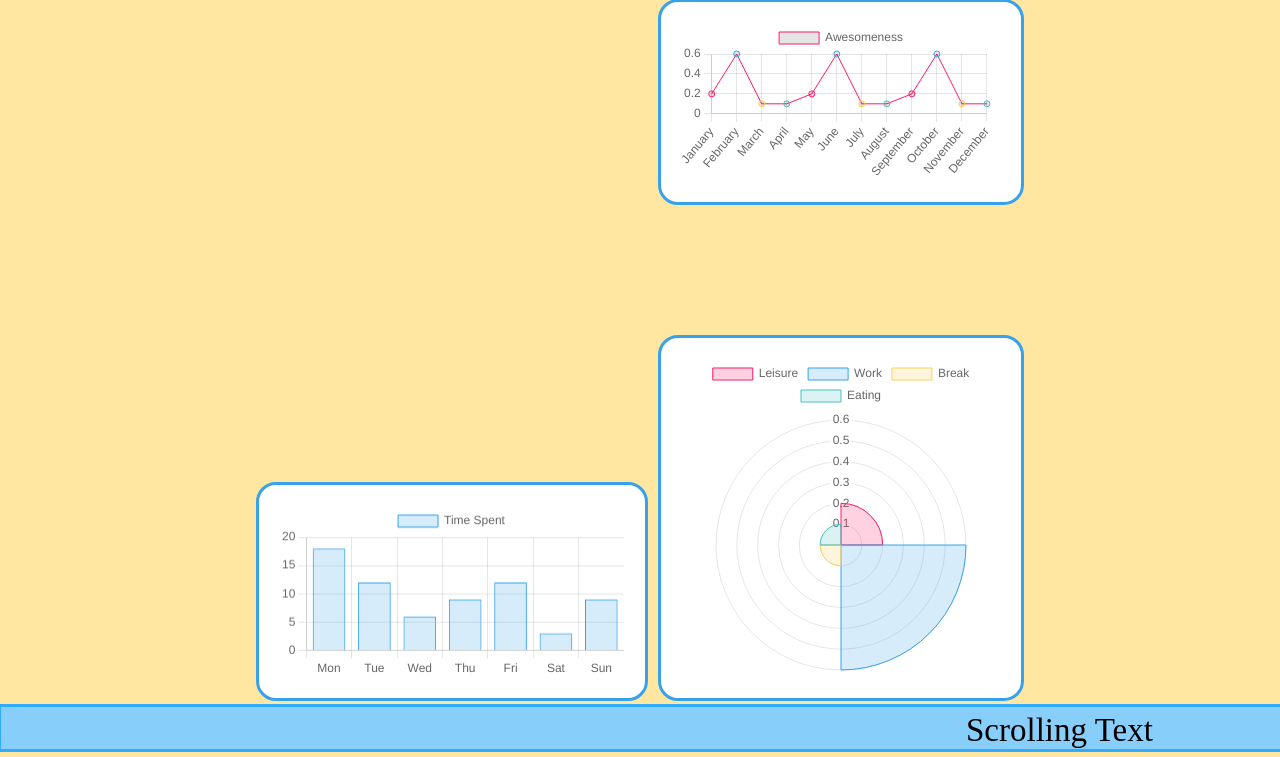
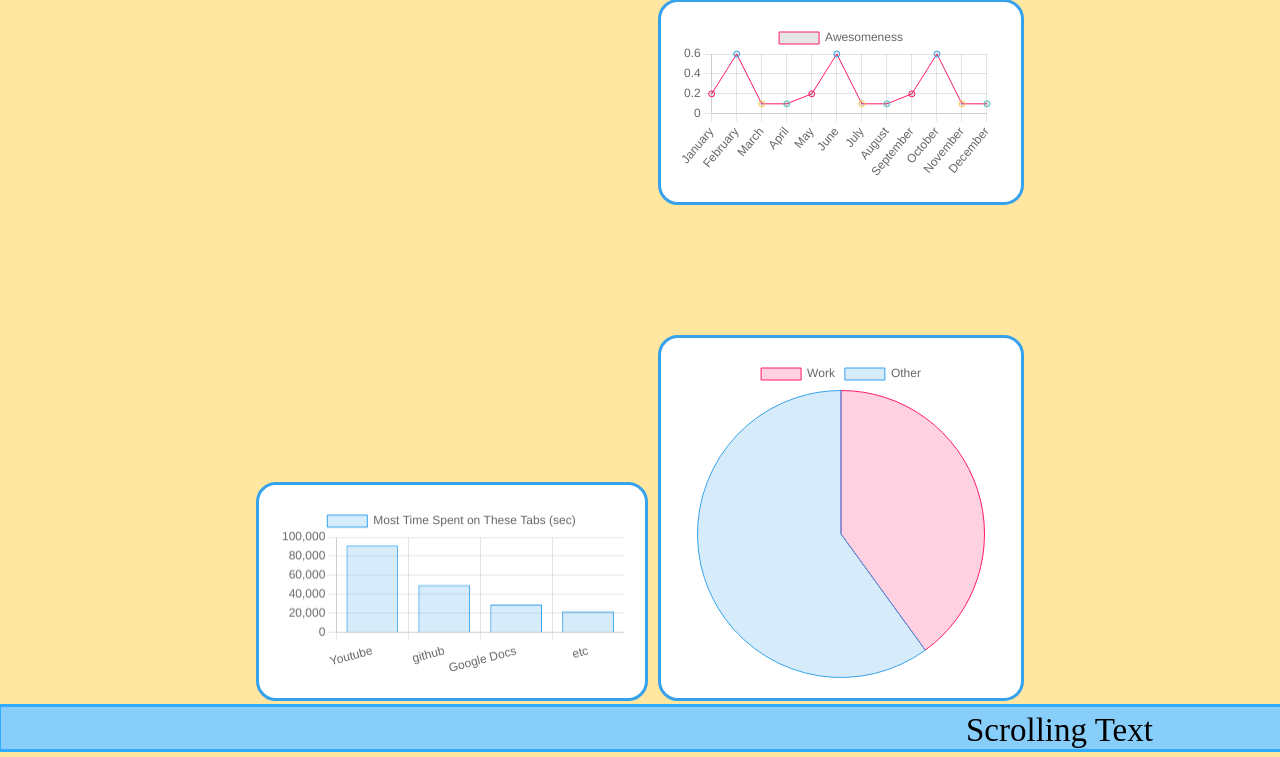
Before and after one commit to Habit-Tracker-Google-Project/Baron, a browser extension: page HabitTracker/HabitTracker.html in a window 1280 px wide. Shown: the part 43-800 px from the top of the page. Drawn offline with nearby package versions, Linux system fonts and the light colour scheme.

Commit message:
how do I use local storage and chrome local storage for the habit tracker :(

```diff
--- a/HabitTracker/HabitTracker.html
+++ b/HabitTracker/HabitTracker.html
@@ -70,126 +70,8 @@
     </div>
 
     <script type="text/javascript" src="https://cdn.jsdelivr.net/npm/chart.js/dist/chart.umd.min.js"></script>
-    <script>
+    <script type="text/javascript" src="Script.js"></script>
 
-    // https://www.chartjs3.com/docs/chart/chart-types/
-
-    // 1st chart -------------------------------------------------------------------------
-
-    // attributes and data of the bar chart
-    let data = {
-      labels: ['Mon', 'Tue', 'Wed', 'Thu', 'Fri', 'Sat', 'Sun'],
-      datasets: [{
-        label: 'Time Spent',
-        data: [18, 12, 6, 9, 12, 3, 9],
-        backgroundColor: [
-          'rgba(54, 162, 235, 0.2)',
-        ],
-        borderColor: [
-          'rgba(54, 162, 235, 1)',
-        ],
-        borderWidth: 1
-      }]
-    };
-
-    // config
-    const config1 = {
-      type: 'bar',
-      data,
-      options: {
-        scales: { // puts measurements on the side aka the scale of the x and y axis
-          y: {
-            beginAtZero: true
-          }
-        }
-      }
-    };
-
-    // render init block
-    const barChart = new Chart(
-      document.getElementById('barChart'),
-      config1
-    );
-
-    // 2nd chart -------------------------------------------------------------------------
-
-    // attributes and data of the pie chart
-    data = {
-      labels: ['Leisure','Work','Break','Eating'],
-      datasets: [{
-        label: 'Monthly Sales',
-        data: [0.2, 0.6, 0.1, 0.1],
-        backgroundColor: [
-          'rgba(255, 26, 104, 0.2)',
-          'rgba(54, 162, 235, 0.2)',
-          'rgba(255, 206, 86, 0.2)',
-          'rgba(75, 192, 192, 0.2)',
-        ],
-        borderColor: [
-          'rgba(255, 26, 104, 1)',
-          'rgba(54, 162, 235, 1)',
-          'rgba(255, 206, 86, 1)',
-          'rgba(75, 192, 192, 1)',
-        ],
-        borderWidth: 1
-      }]
-    };
-
-    // config
-    const config2 = {
-      type: 'polarArea',
-      data,
-      options: {
-      }
-    };
-
-    // render init block
-    const polarChart = new Chart(
-      document.getElementById('polarChart'),
-      config2
-    );
-
-    // 3nd chart -------------------------------------------------------------------------
-
-    // attributes and data of the pie chart
-    data = {
-      labels: ['January','February','March','April','May','June','July','August','September','October','November','December'],
-      datasets: [{
-        label: 'Awesomeness',
-        data: [0.2, 0.6, 0.1, 0.1, 0.2, 0.6, 0.1, 0.1, 0.2, 0.6, 0.1, 0.1],
-        borderColor: [
-          'rgba(255, 26, 104, 1)',
-          'rgba(54, 162, 235, 1)',
-          'rgba(255, 206, 86, 1)',
-          'rgba(75, 192, 192, 1)',
-          'rgba(255, 26, 104, 1)',
-          'rgba(54, 162, 235, 1)',
-          'rgba(255, 206, 86, 1)',
-          'rgba(75, 192, 192, 1)',
-          'rgba(255, 26, 104, 1)',
-          'rgba(54, 162, 235, 1)',
-          'rgba(255, 206, 86, 1)',
-          'rgba(75, 192, 192, 1)',
-        ],
-        borderWidth: 1
-      }]
-    };
-
-    // config
-    const config3 = {
-      type: 'line',
-      data,
-      options: {
-      }
-    };
-
-    // render init block
-    const lineChart = new Chart(
-      document.getElementById('lineChart'),
-      config3
-    );
-
-    </script>
 
 
   <nav>
--- a/HabitTracker/Script.js
+++ b/HabitTracker/Script.js
@@ -1,45 +1,43 @@
-import { CircularGauge } from '@syncfusion/ej2-circulargauge';
+// Data pulling ----------------------------------------------------
 
-// initialize CircularGauge component
-let gauge = new CircularGauge();
+let urls = [];
+let times = [];
 
-// render initialized CircularGauge
-gauge.appendTo('#container');
+Object.entries(localStorage).forEach(([key, item]) => {
+  if (key != "list"){ // get every key : value pair except for the to-do list
+    urls.push(key);
+    times.push(item);
+  }
+})
 
-// setup
-const data = {
-  labels: ['Mon', 'Tue', 'Wed', 'Thu', 'Fri', 'Sat', 'Sun'],
+
+console.log(urls);
+console.log(times);
+
+// 1st chart -------------------------------------------------------------------------
+
+// attributes and data of the bar chart
+let data = {
+  labels: ['Youtube','github','Google Docs','etc'], // array of website names (this is placeholder array)
   datasets: [{
-    label: 'Weekly Sales',
-    data: [18, 12, 6, 9, 12, 3, 9],
+    label: 'Most Time Spent on These Tabs (sec)', // title of the chart
+    data: [91294, 50000, 29294, 22222], // array of times (this is a placeholder array)
     backgroundColor: [
-      'rgba(255, 26, 104, 0.2)',
       'rgba(54, 162, 235, 0.2)',
-      'rgba(255, 206, 86, 0.2)',
-      'rgba(75, 192, 192, 0.2)',
-      'rgba(153, 102, 255, 0.2)',
-      'rgba(255, 159, 64, 0.2)',
-      'rgba(0, 0, 0, 0.2)'
     ],
     borderColor: [
-      'rgba(255, 26, 104, 1)',
       'rgba(54, 162, 235, 1)',
-      'rgba(255, 206, 86, 1)',
-      'rgba(75, 192, 192, 1)',
-      'rgba(153, 102, 255, 1)',
-      'rgba(255, 159, 64, 1)',
-      'rgba(0, 0, 0, 1)'
     ],
     borderWidth: 1
   }]
 };
 
 // config
-const config = {
+const config1 = {
   type: 'bar',
   data,
   options: {
-    scales: {
+    scales: { // puts measurements on the side aka the scale of the x and y axis
       y: {
         beginAtZero: true
       }
@@ -48,11 +46,81 @@ const config = {
 };
 
 // render init block
-const myChart = new Chart(
-  document.getElementById('myChart'),
-  config
+const barChart = new Chart(
+  document.getElementById('barChart'),
+  config1
 );
 
-// Instantly assign Chart.js version
-const chartVersion = document.getElementById('chartVersion');
-chartVersion.innerText = Chart.version;
+// 2nd chart -------------------------------------------------------------------------
+
+// attributes and data of the pie chart
+data = {
+  labels: ['Work','Other'],
+  datasets: [{
+    label: 'Chrome Activity',
+    data: [0.4, 0.6],
+    backgroundColor: [
+      'rgba(255, 26, 104, 0.2)',
+      'rgba(54, 162, 235, 0.2)',
+    ],
+    borderColor: [
+      'rgba(255, 26, 104, 1)',
+      'rgba(54, 162, 235, 1)',
+    ],
+    borderWidth: 1
+  }]
+};
+
+// config
+const config2 = {
+  type: 'pie',
+  data,
+  options: {
+  }
+};
+
+// render init block
+const polarChart = new Chart(
+  document.getElementById('polarChart'),
+  config2
+);
+
+// 3nd chart -------------------------------------------------------------------------
+
+// attributes and data of the pie chart
+data = {
+  labels: ['January','February','March','April','May','June','July','August','September','October','November','December'],
+  datasets: [{
+    label: 'Awesomeness',
+    data: [0.2, 0.6, 0.1, 0.1, 0.2, 0.6, 0.1, 0.1, 0.2, 0.6, 0.1, 0.1],
+    borderColor: [
+      'rgba(255, 26, 104, 1)',
+      'rgba(54, 162, 235, 1)',
+      'rgba(255, 206, 86, 1)',
+      'rgba(75, 192, 192, 1)',
+      'rgba(255, 26, 104, 1)',
+      'rgba(54, 162, 235, 1)',
+      'rgba(255, 206, 86, 1)',
+      'rgba(75, 192, 192, 1)',
+      'rgba(255, 26, 104, 1)',
+      'rgba(54, 162, 235, 1)',
+      'rgba(255, 206, 86, 1)',
+      'rgba(75, 192, 192, 1)',
+    ],
+    borderWidth: 1
+  }]
+};
+
+// config
+const config3 = {
+  type: 'line',
+  data,
+  options: {
+  }
+};
+
+// render init block
+const lineChart = new Chart(
+  document.getElementById('lineChart'),
+  config3
+);
--- a/test_extensions/background.js
+++ b/test_extensions/background.js
@@ -18,6 +18,7 @@ chrome.tabs.onActivated.addListener(async function(activeInfo) {
     // Storage ----------
 
     storeCountInSession(currentWebsite.hostname, elapsedTimeSeconds); // stores the info assigned as (hostname : time)
+    storeCountInDisk(currentWebsite.hostname, elapsedTimeSeconds); // stores the info assigned as (hostname : time)
     currentWebsite = new URL (tab.url);
   }
 
@@ -41,6 +42,7 @@ chrome.tabs.onUpdated.addListener(function(tabId, changeInfo, tab) {
     // Storage ----------
 
     storeCountInSession(currentWebsite.hostname, elapsedTimeSeconds); // stores the info assigned as (hostname : time)
+    storeCountInDisk(currentWebsite.hostname, elapsedTimeSeconds); // stores the info assigned as (hostname : time)
     currentWebsite = new URL (tab.url);
   }
 });
```
Also changed, not shown: test_extensions/inject.js (deleted).
